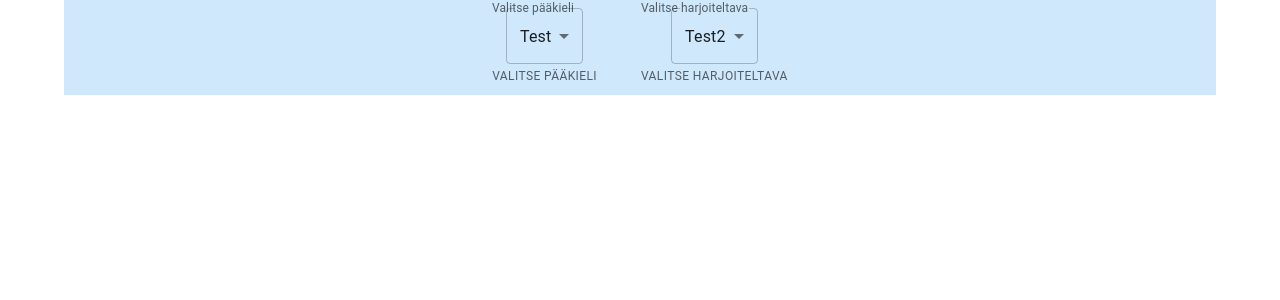
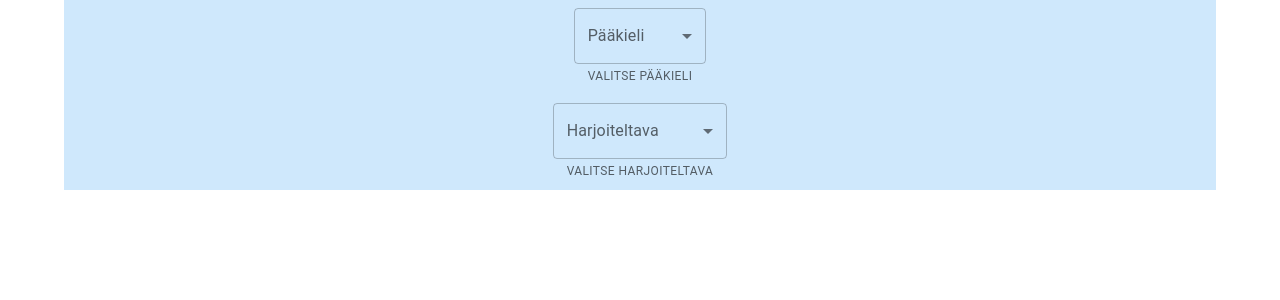
Before and after one commit to eemuman/Backend-Projekti, a React (Create React App) app in the folder frontend/quiz-front/: page / in a window 1280 px wide. Shown: the top 300 px of the page. Built offline with nearby package versions, Linux system fonts and the light colour scheme.

Commit message:
Pieniä muokkauksia kielenvalintaan

```diff
--- a/frontend/quiz-front/src/Components/LangMenu.js
+++ b/frontend/quiz-front/src/Components/LangMenu.js
@@ -1,16 +1,23 @@
 import React from "react";
 import MenuItem from "@mui/material/MenuItem";
 import Select from "@mui/material/Select";
+import FormControl from "@mui/material/FormControl";
+import InputLabel from "@mui/material/InputLabel";
+import FormHelperText from "@mui/material/FormHelperText";
 
 export default function LangMenu(props) {
   return (
     <div>
+      <FormControl sx={{ m: 1, minWidth: 120 }}>
+        <InputLabel id={props.label}>{props.label}</InputLabel>
+
         <Select
           labelId={props.labelId}
           id={props.id}
           value={props.curLang}
           label={props.label}
           onChange={props.handle}
+          autoWidth
         >
           {" "}
           {props.langs.map((lang, index) => {
@@ -29,6 +36,8 @@ export default function LangMenu(props) {
             }
           })}
         </Select>
+        <FormHelperText>{props.helperTxt}</FormHelperText>
+      </FormControl>
     </div>
   );
 }
--- a/frontend/quiz-front/src/Components/Settings.js
+++ b/frontend/quiz-front/src/Components/Settings.js
@@ -1,15 +1,12 @@
 import React, { useState } from "react";
 import Box from "@mui/material/Box";
-import InputLabel from "@mui/material/InputLabel";
 import MenuItem from "@mui/material/MenuItem";
-import FormControl from "@mui/material/FormControl";
-import FormHelperText from "@mui/material/FormHelperText";
 import Select from "@mui/material/Select";
 import LangMenu from "./LangMenu";
 
 export default function Settings(props) {
-  const [primaryLang, setPrimaryLang] = useState(props.langs[0]);
-  const [secondaryLang, setSecondaryLang] = useState(props.langs[1]);
+  const [primaryLang, setPrimaryLang] = useState("");
+  const [secondaryLang, setSecondaryLang] = useState("");
 
   const handlePrimary = (e) => {
     setPrimaryLang(e.target.value);
@@ -22,8 +19,6 @@ export default function Settings(props) {
   return (
     <div>
       <Box sx={{ bgcolor: "#cfe8fc" }}>
-        <FormControl sx={{ m: 1, minWidth: 120 }}>
-          <InputLabel id="Primary lang">Valitse pääkieli</InputLabel>
         <LangMenu
           labelId="Primary lang"
           id="Primary helper"
@@ -32,12 +27,9 @@ export default function Settings(props) {
           curLang={primaryLang}
           secondLang={secondaryLang}
           langs={props.langs}
+          helperTxt="VALITSE PÄÄKIELI"
         ></LangMenu>
 
-          <FormHelperText>VALITSE PÄÄKIELI</FormHelperText>
-        </FormControl>
-        <FormControl sx={{ m: 1, minWidth: 120 }}>
-          <InputLabel id="Secondary lang">Valitse harjoiteltava</InputLabel>
         <LangMenu
           labelId="Secondary lang"
           id="Secondary helper"
@@ -46,10 +38,8 @@ export default function Settings(props) {
           curLang={secondaryLang}
           secondLang={primaryLang}
           langs={props.langs}
+          helperTxt="VALITSE HARJOITELTAVA"
         ></LangMenu>
-
-          <FormHelperText>VALITSE HARJOITELTAVA</FormHelperText>
-        </FormControl>
       </Box>
     </div>
   );
```
Lines whose indentation alone changed are shown as unchanged.
